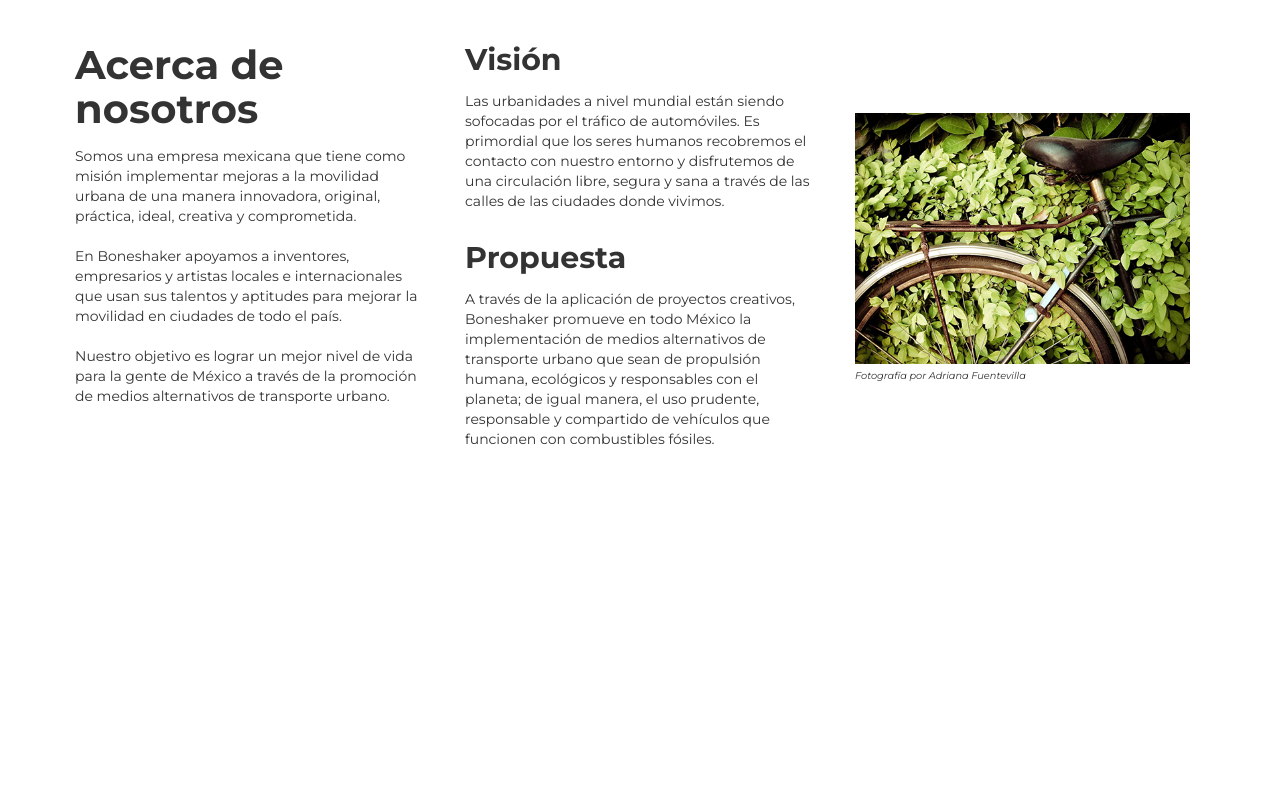
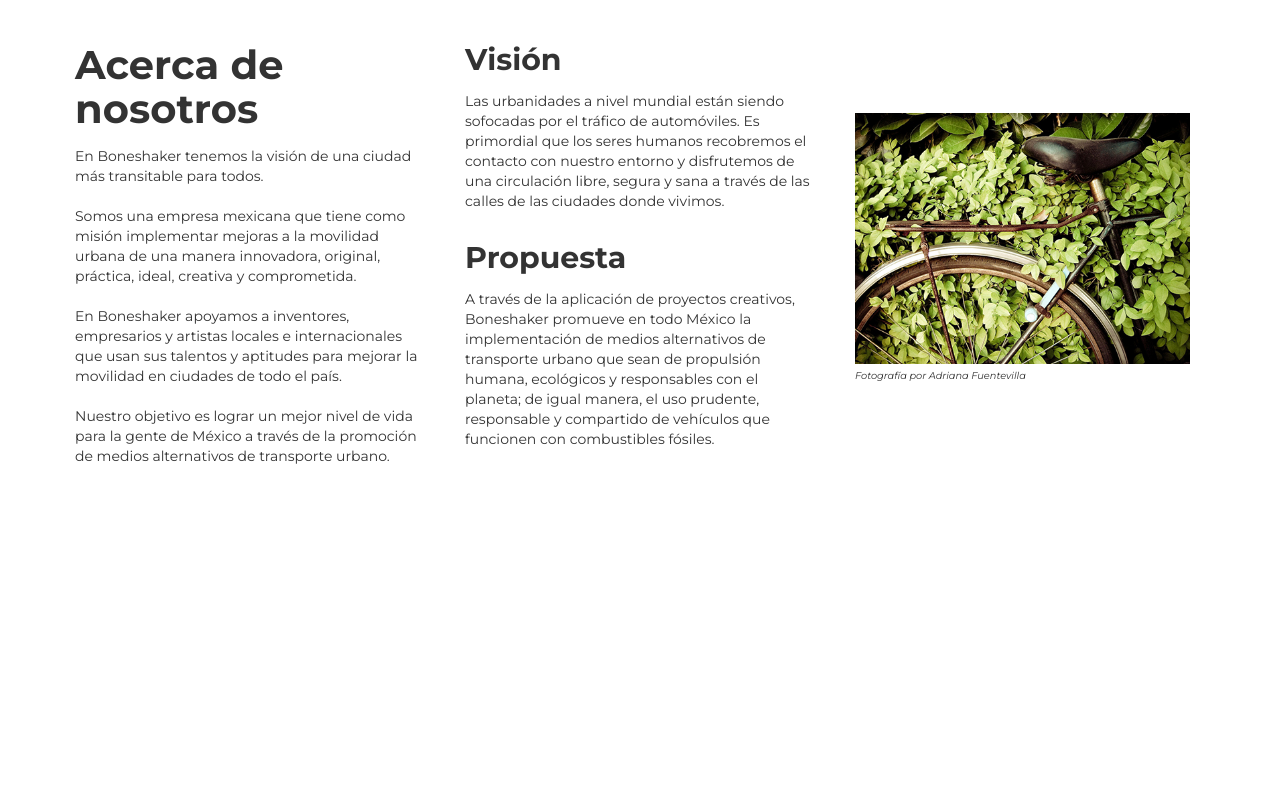
Before and after one commit to boneshakermx/boneshakermx.github.io, a plain HTML site: page index.html in a window 1280 px wide. Shown: the part 992-1792 px from the top of the page. Drawn offline with Linux system fonts and the light colour scheme; files that its build step writes are made by us from their sources; a script that the page names is missing.

Commit message:
Update index.html
Added some copy to about section.

```diff
--- a/index.html
+++ b/index.html
@@ -74,7 +74,7 @@
       <div class="column-33">
         <h1 class="large-font"><b>Acerca de nosotros</b></h1>
           <br>
-          <p>Somos una empresa mexicana que tiene como misión implementar mejoras a la movilidad urbana de una manera innovadora, original, práctica, ideal, creativa y comprometida.<br><br> En Boneshaker apoyamos a inventores, empresarios y artistas locales e internacionales que usan sus talentos y aptitudes para mejorar la movilidad en ciudades de todo el país.<br><br> Nuestro objetivo es lograr un mejor nivel de vida para la gente de México a través de la promoción de medios alternativos de transporte urbano.</p>
+          <p>En Boneshaker tenemos la visión de una ciudad más transitable para todos.<br><br>Somos una empresa mexicana que tiene como misión implementar mejoras a la movilidad urbana de una manera innovadora, original, práctica, ideal, creativa y comprometida.<br><br> En Boneshaker apoyamos a inventores, empresarios y artistas locales e internacionales que usan sus talentos y aptitudes para mejorar la movilidad en ciudades de todo el país.<br><br> Nuestro objetivo es lograr un mejor nivel de vida para la gente de México a través de la promoción de medios alternativos de transporte urbano.</p>
       </div>
       <div class="column-33">
         <h1><b>Visión</b></h1>
```
